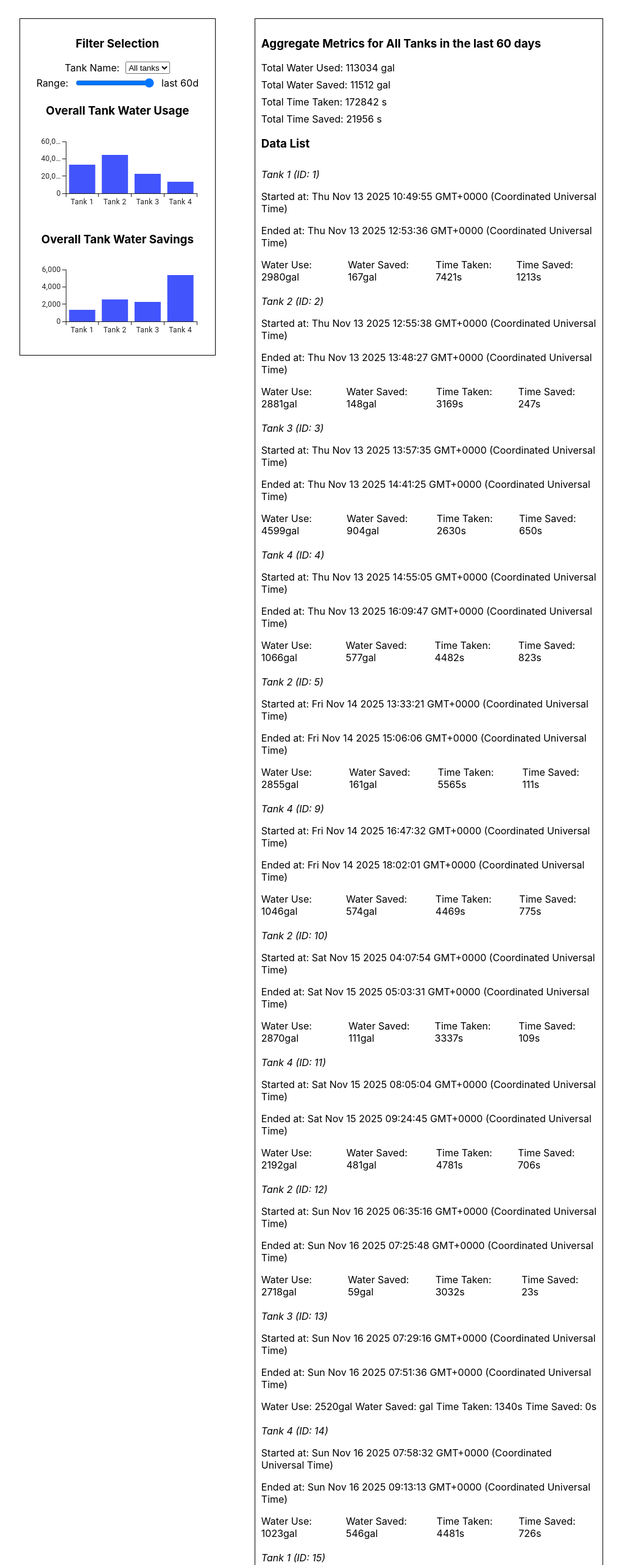
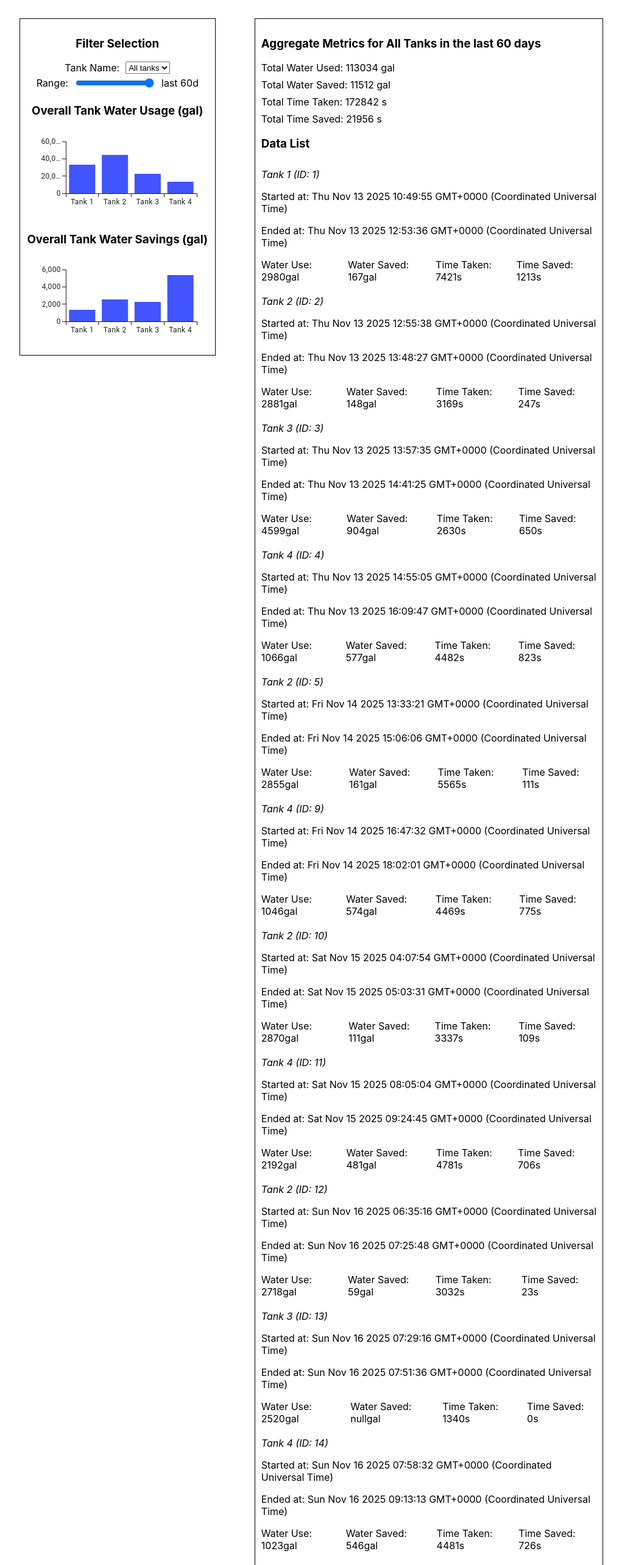
Before and after one commit to christinapan98/laminar_exercise, a React (Create React App) app: page / in a window 1280 px wide. Shown: the top 2566 px of the page at 61% size, without its empty margins (129-1150 px from the left). Built offline with nearby package versions, Linux system fonts and the light colour scheme.

Commit message:
More cleanup

```diff
--- a/src/App.tsx
+++ b/src/App.tsx
@@ -52,7 +52,7 @@
           last {dateFilter}d
         </div>
 
-        <h3>Overall Tank Water Usage</h3>
+        <h3>Overall Tank Water Usage (gal)</h3>
         <BarChart
           xAxis={[
             {
@@ -68,7 +68,7 @@
           width={300}
         />
 
-        <h3>Overall Tank Water Savings</h3>
+        <h3>Overall Tank Water Savings (gal)</h3>
         <BarChart
           xAxis={[
           {
--- a/src/components/List.tsx
+++ b/src/components/List.tsx
@@ -51,8 +51,8 @@
               <p>Started at: {String(startTime)}</p>
               <p>Ended at: {String(endTime)}</p>
               <div className="List-metrics">
-                  <span>Water Use: {item.metrics.Water}gal</span>
-                  <span>Water Saved: {item.savings.Water}gal</span>
+                  <span>Water Use: {item.metrics.Water !== null ? `${item.metrics.Water}gal` : 'N/A'}</span>
+                  <span>Water Saved: {item.metrics.Water !== null ? `${item.savings.Water}gal` : 'N/A'}</span>
                   <span>Time Taken: {item.metrics.time}s</span>
                   <span>Time Saved: {item.savings.time}s</span>
               </div>
```
Also changed, not shown: 1 other file (tests, documents, lock files or other folders).
